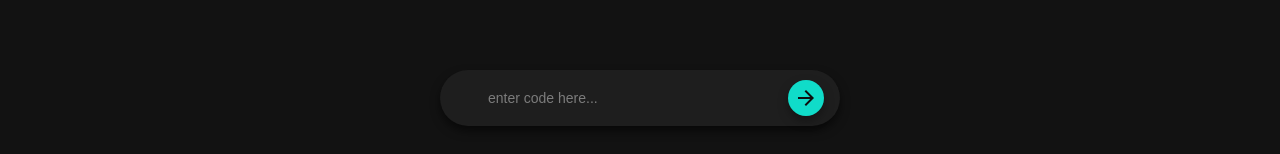
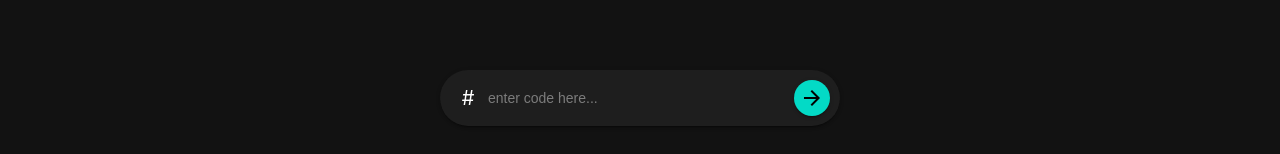
Before and after one commit to koozy0/interact-frontend, a React (Create React App) app: page / in a window 1280 px wide. Shown: the part 302-456 px from the top of the page. Built offline with nearby package versions, Linux system fonts and the light colour scheme.

Commit message:
Update styles in various components

```diff
--- a/src/components/Alert.js
+++ b/src/components/Alert.js
@@ -18,6 +18,7 @@ const styles = {
     padding: '12px 16px',
     borderRadius: '4px',
     marginBottom: '16px',
+    boxShadow: 'var(--shadow)',
   },
   msg: {
     overflow: 'hidden',
--- a/src/components/admin/AdminLogin.js
+++ b/src/components/admin/AdminLogin.js
@@ -36,7 +36,6 @@ class AdminLogin extends Component {
     return (
       <div className='container'>
         <div className='content'>
-          <div style={styles.wrapper}>
           <h1 className='mb-3'>Admin Login</h1>
 
           <form autoComplete='off' onSubmit={this.onSubmit}>
@@ -56,9 +55,10 @@ class AdminLogin extends Component {
               onChange={this.onChange}
             />
 
-              <Button type='submit'>Login</Button>
+            <Button type='submit' className='mt-3'>
+              Login
+            </Button>
           </form>
-          </div>
         </div>
       </div>
     );
@@ -77,10 +77,3 @@ export default connect(
   mapStateToProps,
   mapDispatchToProps,
 )(AdminLogin);
-
-const styles = {
-  wrapper: {
-    width: '100%',
-    margin: '0 auto',
-  },
-};
--- a/src/components/admin/CreateEvent.js
+++ b/src/components/admin/CreateEvent.js
@@ -35,11 +35,13 @@ class CreateEvent extends Component {
     return (
       <div className='container'>
         <div className='content'>
-          <div style={styles.wrapper}>
           <div style={styles.heading} className='mb-3'>
             <h1>Create Event</h1>
 
-              <Link to='/admin' className='btn btn-primary'>
+            <Link to='/admin' style={styles.back}>
+              <i className='material-icons' style={styles.link}>
+                arrow_back
+              </i>
               Back
             </Link>
           </div>
@@ -76,9 +78,10 @@ class CreateEvent extends Component {
               onChange={this.onChange}
             />
 
-              <Button type='submit'>Create Event</Button>
+            <Button type='submit' className='mt-3'>
+              Create Event
+            </Button>
           </form>
-          </div>
         </div>
       </div>
     );
@@ -104,9 +107,10 @@ const styles = {
     justifyContent: 'space-between',
     alignItems: 'center',
   },
-  wrapper: {
-    width: '100%',
-    maxWidth: '30em',
-    margin: '0 auto',
+  back: {
+    display: 'flex',
+    justifyContent: 'space-around',
+    alignItems: 'center',
+    minWidth: '64px',
   },
 };
--- a/src/components/admin/ManageEvent.js
+++ b/src/components/admin/ManageEvent.js
@@ -1,9 +1,10 @@
+import {} from '../../actions/event';
+
 import React, { Component } from 'react';
 
 import EventItem from './EventItem';
 import { Link } from 'react-router-dom';
 import { connect } from 'react-redux';
-import {} from '../../actions/event';
 
 class ManageEvent extends Component {
   componentDidMount() {
@@ -19,7 +20,10 @@ class ManageEvent extends Component {
           <div style={styles.heading} className='mb-3'>
             <h1>Manage Events</h1>
 
-            <Link to='/admin' className='btn btn-primary'>
+            <Link to='/admin' style={styles.back}>
+              <i className='material-icons' style={styles.link}>
+                arrow_back
+              </i>
               Back
             </Link>
           </div>
@@ -50,4 +54,10 @@ const styles = {
     justifyContent: 'space-between',
     alignItems: 'center',
   },
+  back: {
+    display: 'flex',
+    justifyContent: 'space-around',
+    alignItems: 'center',
+    minWidth: '64px',
+  },
 };
--- a/src/components/home/Autocomplete.js
+++ b/src/components/home/Autocomplete.js
@@ -50,7 +50,14 @@ export class Autocomplete extends Component {
     );
 
     return (
-      <form className='autocomplete-form' onSubmit={onSubmit}>
+      <form
+        style={styles.form}
+        className='autocomplete-form'
+        onSubmit={onSubmit}
+      >
+        <div style={{ ...styles.searchAside, ...styles.searchAsideLeft }}>
+          #
+        </div>
         <input
           type='text'
           placeholder='enter code here...'
@@ -63,7 +70,8 @@ export class Autocomplete extends Component {
         <div style={styles.inputOverlay}></div>
         <button
           style={{
-            ...styles.searchButton,
+            ...styles.searchAside,
+            ...styles.searchAsideRight,
             ...(isLoading && styles.searchButtonIsLoading),
           }}
         >
@@ -85,8 +93,6 @@ export default Autocomplete;
 const styles = {
   form: {
     position: 'relative',
-    overflow: 'hidden',
-    borderRadius: '32px',
   },
   input: {
     width: '100%',
@@ -113,16 +119,28 @@ const styles = {
     pointerEvents: 'none',
     background: 'var(--elevation-1)',
   },
-  searchButton: {
+  searchAside: {
+    position: 'absolute',
+    width: '36px',
+    height: '36px',
+    top: '50%',
+    transform: 'translateY(-50%)',
+    zIndex: '100',
+  },
+  searchAsideLeft: {
+    color: 'currentColor',
+    left: '10px',
+    textAlign: 'center',
+    pointerEvents: 'none',
+    lineHeight: '36px',
+    fontSize: '20px',
+  },
+  searchAsideRight: {
     background: 'var(--primary)',
     border: '0',
     padding: '0',
-    width: '36px',
-    height: '36px',
     borderRadius: '50%',
-    position: 'absolute',
-    right: '16px',
-    top: '10px',
+    right: '10px',
     display: 'flex',
     justifyContent: 'center',
     alignItems: 'center',
--- a/src/index.css
+++ b/src/index.css
@@ -13,7 +13,8 @@
   --on-background: #ffffff;
   --on-surface: #ffffff;
   --on-error: #000000;
-  --shadow: 0 5px 10px rgba(0, 0, 0, 0.54);
+  --shadow: 0px 3px 1px -2px rgba(0, 0, 0, 0.2),
+    0px 2px 2px 0px rgba(0, 0, 0, 0.14), 0px 1px 5px 0px rgba(0, 0, 0, 0.12);
   --elevation-0: rgba(255, 255, 255, 0);
   --elevation-1: rgba(255, 255, 255, 0.05);
   --elevation-2: rgba(255, 255, 255, 0.07);
@@ -61,7 +62,11 @@ h4,
 h5,
 h6,
 p {
+  font-weight: 400;
   margin: 0;
+  overflow: hidden;
+  white-space: nowrap;
+  text-overflow: ellipsis;
 }
 
 button {
```
Lines whose indentation alone changed are shown as unchanged.
